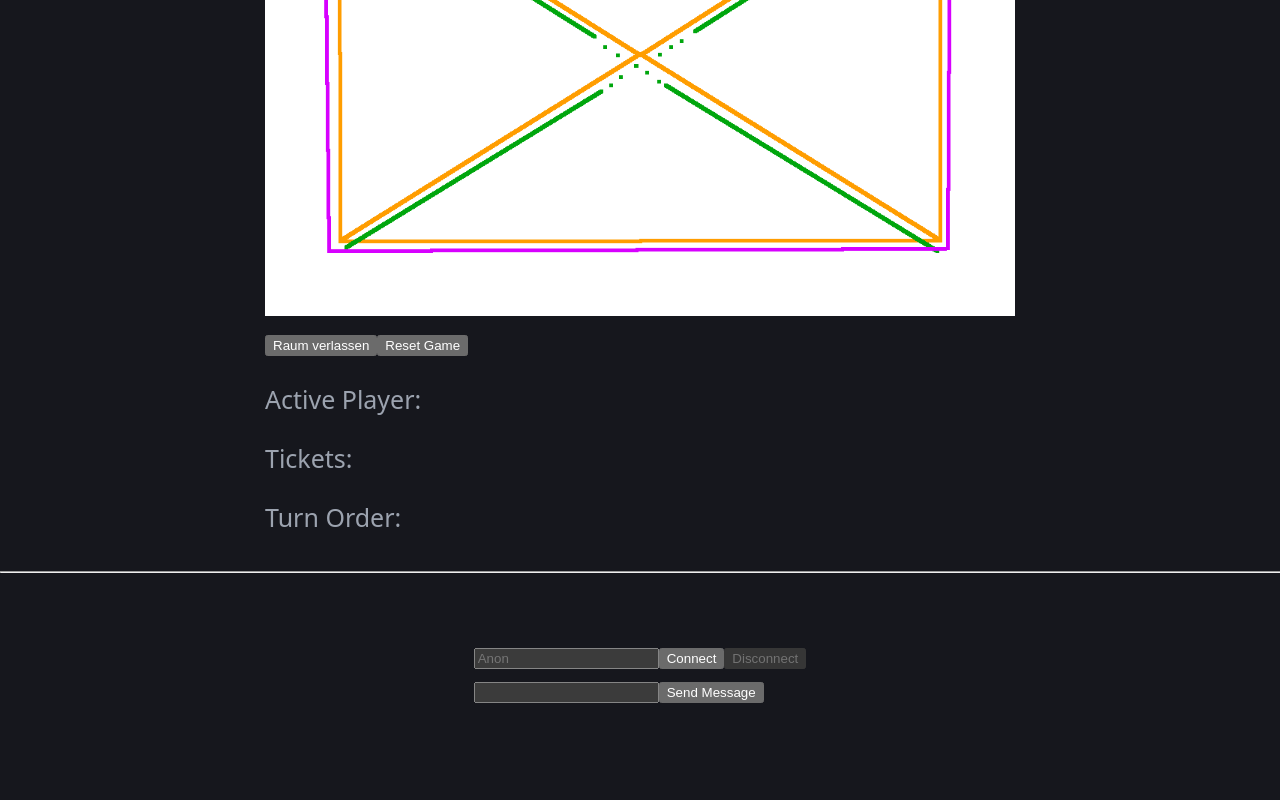
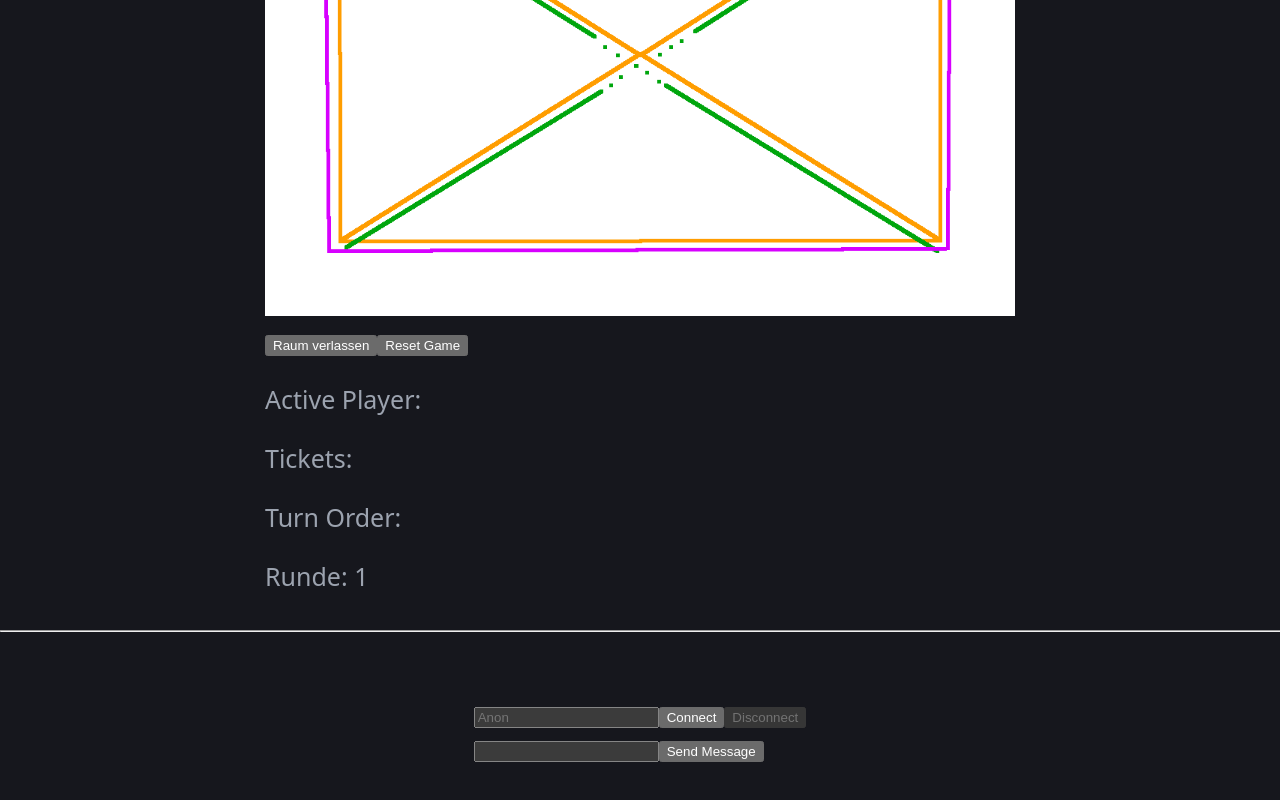
Before and after one commit to ArrowMaxGithub/fom-projektarbeit-ws26, a React (Vite) app in the folder frontend/: page / in a window 1280 px wide. Shown: the part 495-1295 px from the top of the page. Before the commit the page ends 1274 px from the top, so only its background shows below. Built offline with nearby package versions, Linux system fonts and the light colour scheme.

Commit message:
Add round counter

```diff
--- a/frontend/src/components/InGame.tsx
+++ b/frontend/src/components/InGame.tsx
@@ -14,6 +14,7 @@ type InGameProps = {
 export default function InGame({ active, socket, handleRoomLeave }: InGameProps) {
     const ingameRef = useRef<HTMLDivElement>(null);
     const [gameover, setGameOver] = useState<boolean>(false);
+    const [round, setRound] = useState<number>(1);
     const [gamestate, setGameState] = useState<GameState | null>(null);
     const [nodeStates, setNodeStates] = useState<NodeState[]>([]);
     const [viewport, setViewport] = useState<number>(750);
@@ -156,8 +157,16 @@ export default function InGame({ active, socket, handleRoomLeave }: InGameProps)
         const active_player_index = getActivePlayerIndex(new_gamestate);
         const next_active_player_index = (active_player_index + 1) % new_gamestate.turn_order.length;
         new_gamestate.active_player = new_gamestate.players[next_active_player_index].name;
+
+        if (new_gamestate.players[next_active_player_index].role === Role.MisterX) {
+            const next_round = round + 1;
+            setRound(next_round);
+            console.log();
+            console.log(`New Round: ${next_round}`);
+        }
+
         console.log();
-        console.log("New Round");
+        console.log(`Next Player: ${new_gamestate.active_player}`);
     }
 
     function getActivePlayerIndex(gamestate: GameState): number {
@@ -188,6 +197,7 @@ export default function InGame({ active, socket, handleRoomLeave }: InGameProps)
         console.log("Resetting room");
 
         const new_gamestate = mockup_active_gamestate(Role.Detective);
+        setRound(1);
         setGameState(new_gamestate);
         setGameOver(false);
         updateNodeStates(new_gamestate);
@@ -229,5 +239,6 @@ export default function InGame({ active, socket, handleRoomLeave }: InGameProps)
             }
         </ul>
         <p>Turn Order: {gamestate?.turn_order.join(" -> ")}</p>
+        <p>Runde: {round}</p>
     </div>
 }
```
